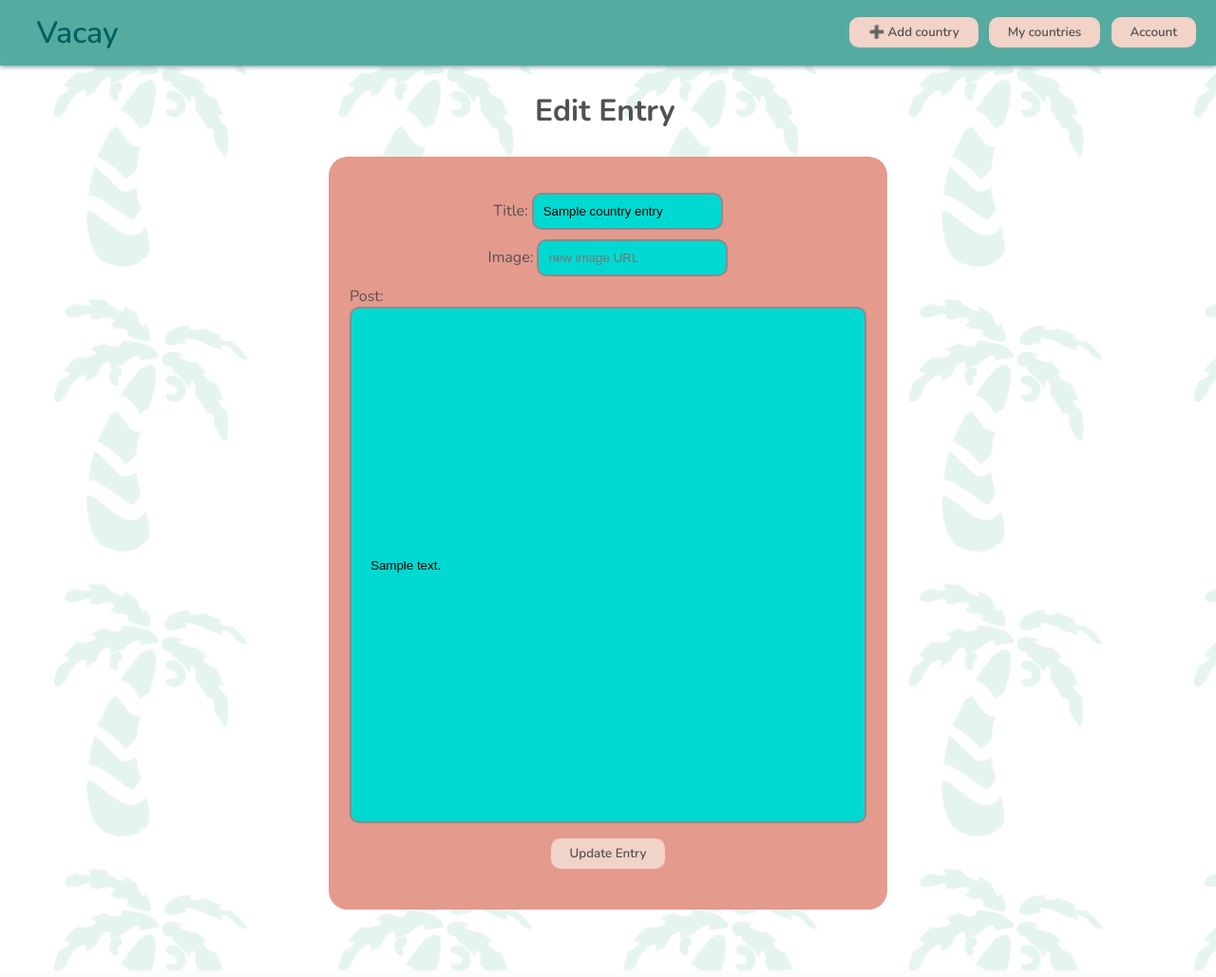
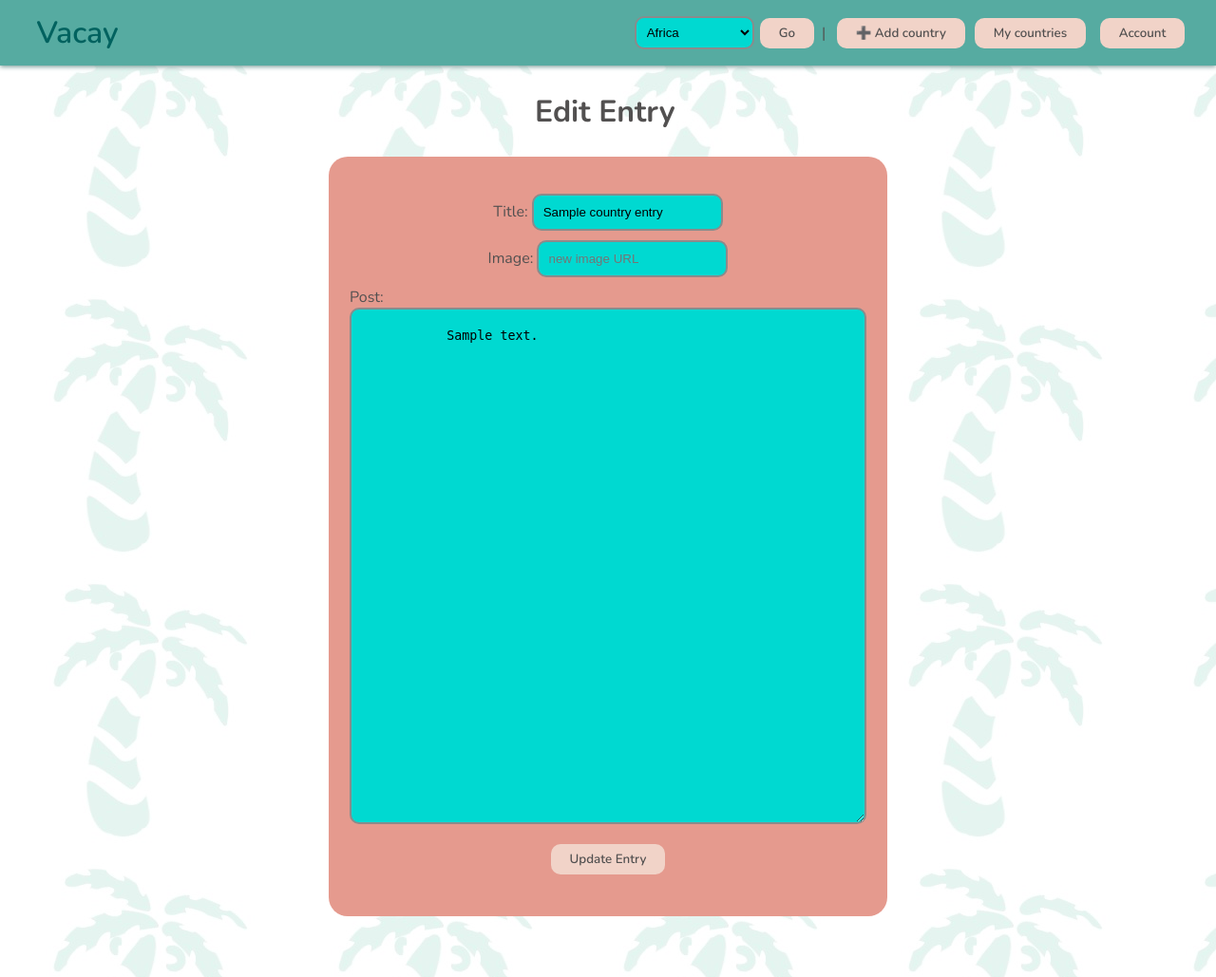
Before and after one commit to mattnorris1990/Vacay-travel-journalling-project, a Flask app: page /countries/entries/1/edit in a window 1280 px wide. Shown: the whole page at 95% size. Run offline with Flask 2, Linux system fonts and the light colour scheme; a database or web service that is not in the repository returns one stand-in record (values such as "Sample title"); some libraries are stand-ins or nearby versions.

Commit message:
added filter by continent to nav

```diff
--- a/models/country.py
+++ b/models/country.py
@@ -27,3 +27,11 @@ def check_visit_status_false(countries):
         if country.visited == False:
             countries_false.append(country)
     return countries_false
+
+def check_continent(countries, continent):
+    countries_list = []
+
+    for country in countries:
+        if country.continent == continent:
+            countries_list.append(country)
+    return countries_list
--- a/static/stylesheet.css
+++ b/static/stylesheet.css
@@ -25,6 +25,7 @@ hr {
     display: flex;
     justify-content: space-between;
     align-items: center;
+    flex-wrap: nowrap;
     box-shadow: 0px 1px 5px rgba(107,144,140,50);
 }
 
@@ -39,8 +40,20 @@ hr {
     padding: 1%;
     padding-right: 3%;
     white-space: nowrap;
+    display: flex;
+    align-items: center;
+    gap: 10px;
+}
 
+
+#nav-continent-select > select {
+    background-color: #00D9D1;
+    border: 2px solid #8B8B8B;
+    border-radius: 10px;
+    padding: 7px;
+    margin: 0;
 }
+
 
 body {
     background-image: url('/static/images/bg-tile.jpg');
@@ -368,7 +381,7 @@ input[type='text'], input[type='URL'], select {
 
 } */
 
-input[type='textarea'] {
+textarea {
     background-color: #00D9D1;
     border: 2px solid #8B8B8B;
     border-radius: 10px;
--- a/templates/base.html
+++ b/templates/base.html
@@ -19,20 +19,42 @@
     <heading>
         <div class = "header-container">
         <h1 id="logo"><a href="/">Vacay</a></h1>
+
+
         <nav id="nav">
+
+
+            <form action="/countries" method="post" id="nav-continent-select">
+                <select id="entry_title" name="continent" required>
+                    <option value="Africa">Africa</option>
+                    <option value="Antarctica">Antarctica</option>
+                    <option value="Asia">Asia</option>
+                    <option value="Australia">Australia</option>
+                    <option value="Europe">Europe</option>
+                    <option value="North America">North America</option>
+                    <option value="South America">South America</option>
+                </select>
+            <button type="submit" class="button">Go</button>
+            </form>
+
+            |
+
             <a href="/addcountry">
                 <button class="button">
                     &#10133; Add country
                 </button>
             </a>
+
             <a href="/countries">
                 <button class="button">
                     My countries
                 </button>
             </a>
+
             <button class="button">
                 Account
             </button>
+
             </nav>
         </div>
     </heading>
--- a/templates/countries/country-entries/edit-entry.html
+++ b/templates/countries/country-entries/edit-entry.html
@@ -20,11 +20,14 @@
 
     <div>
       <label for="entry_text">Post:</label>
-        <input type="textarea" id="entry_text" name="entry_text" value="{{entry.text}}" required>
+      <textarea id="entry_text" name="entry_text" required>
+          {{entry.text}}
+      </textarea>
     </div>
 
     <button type="submit" class="button">Update Entry</button>
   </form>
+</div>
 
 
 {% endblock %}
--- a/templates/countries/places/place-entries/edit-entry.html
+++ b/templates/countries/places/place-entries/edit-entry.html
@@ -20,11 +20,14 @@
 
     <div>
       <label for="entry_text">Post:</label>
-        <input type="textarea" id="entry_text" name="entry_text" value="{{entry.text}}" required>
+      <textarea id="entry_text" name="entry_text" required>
+          {{entry.text}}
+      </textarea>
     </div>
 
     <button type="submit" class="button">Update Entry</button>
   </form>
+</div>
 
 
 {% endblock %}
```
Also changed, not shown: controllers/countries_controller.py (+11 -1 lines). Lines whose indentation alone changed are shown as unchanged.
